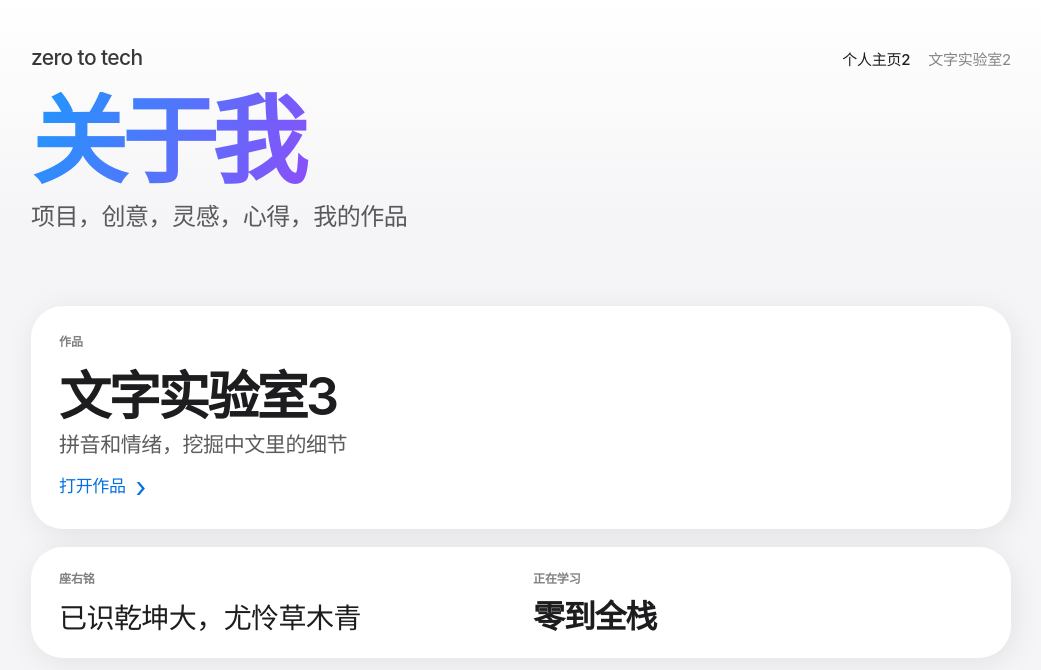
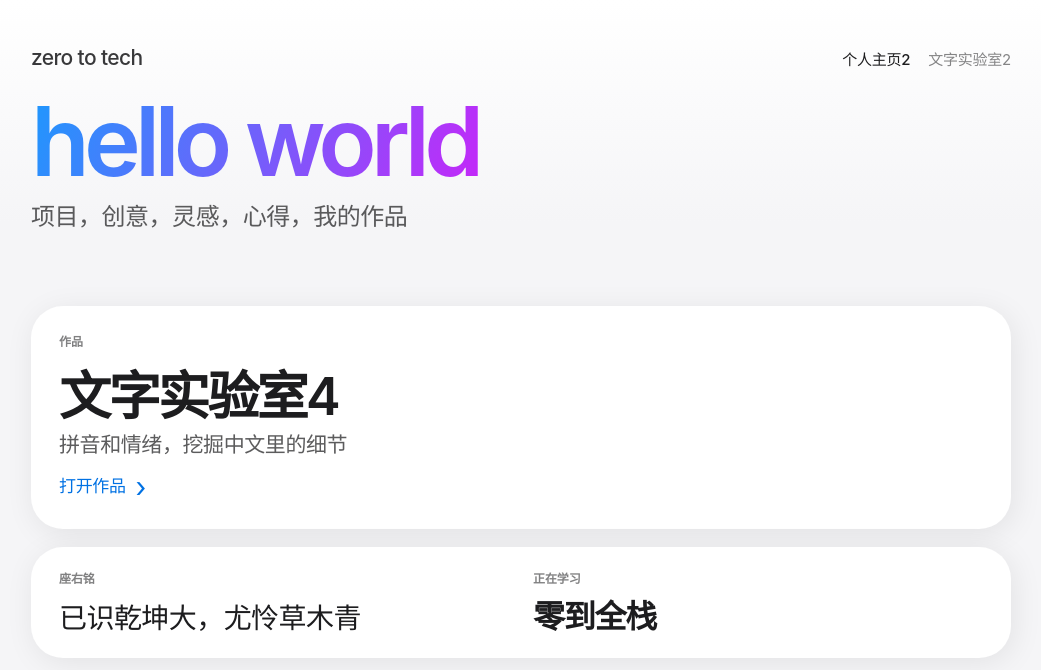
Before and after one commit to sairaitukikage/zero-to-tech, a React (Vite) app: page / in a window 1280 px wide. Shown: the top 670 px of the page, without its empty margins (119-1160 px from the left). Built offline with nearby package versions, Linux system fonts and the light colour scheme.

Commit message:
hello world

```diff
--- a/src/data/site.js
+++ b/src/data/site.js
@@ -6,11 +6,11 @@
 // 它们可以改成从网络接口实时取——而组件那边照样一个字都不用动。
 
 export const home = {
-  heroTitle: "关于我",
+  heroTitle: "hello world",
   heroSubtitle: "项目，创意，灵感，心得，我的作品",
   featuredWork: {
     kicker: "作品",
-    title: "文字实验室3",
+    title: "文字实验室4",
     copy: "拼音和情绪，挖掘中文里的细节",
     linkLabel: "打开作品",
   },
```
